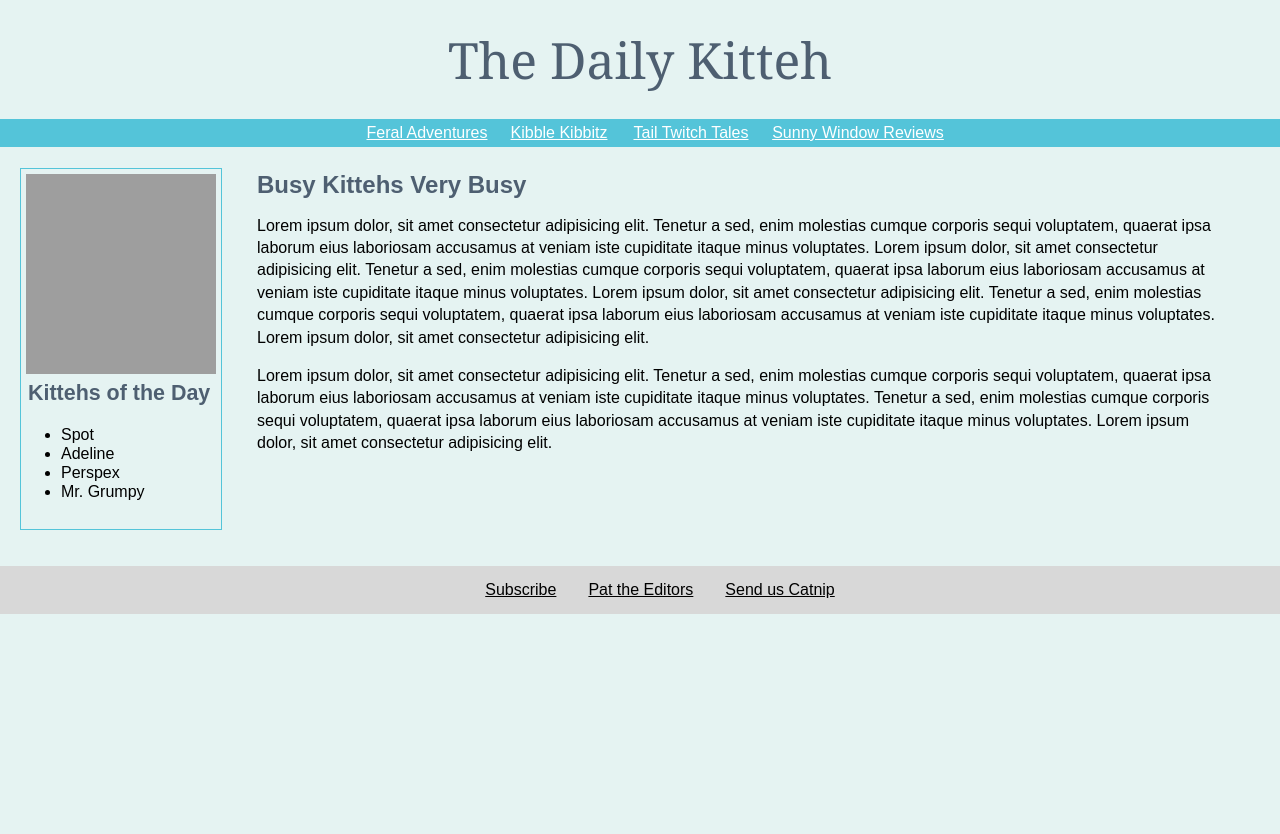
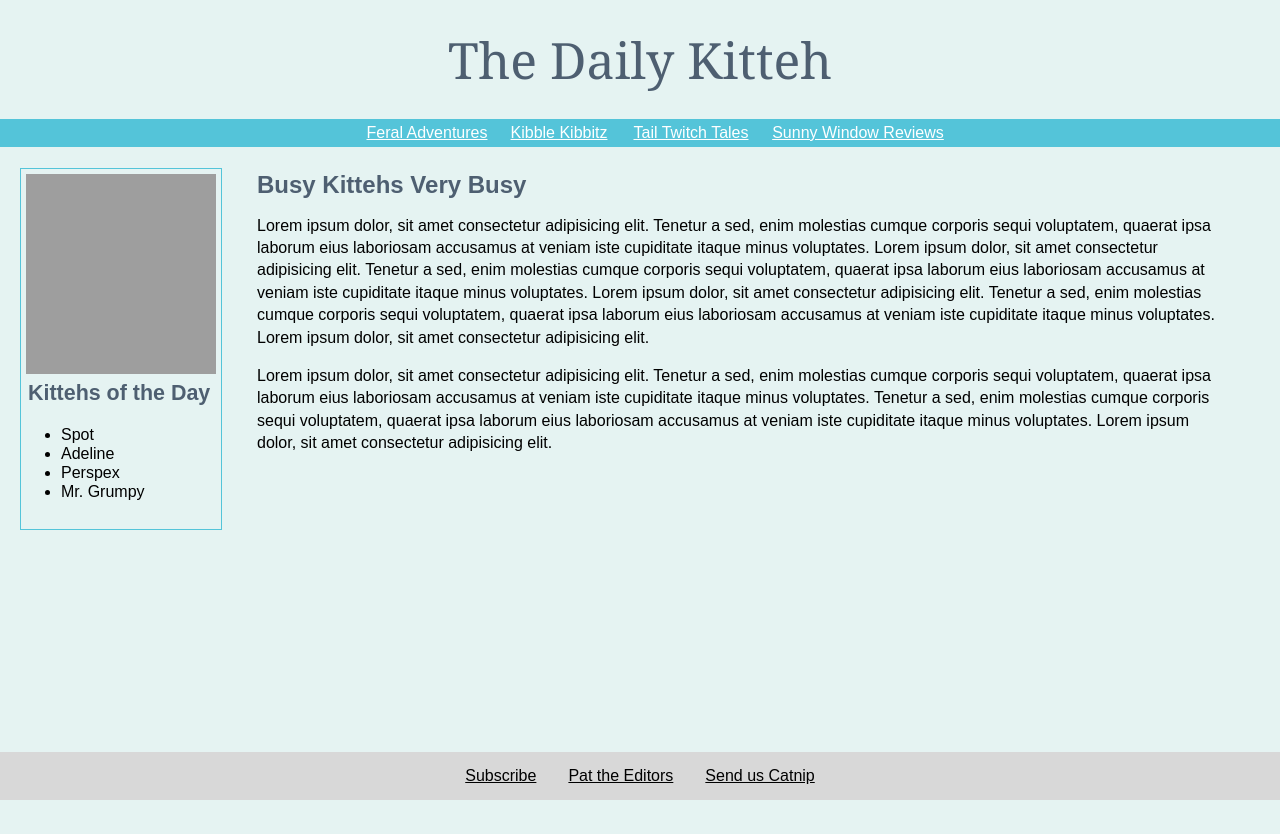
Before and after one commit to mary-toth/the-daily-kitteh, a website: page public/index.html in a window 1280 px wide. Drawn offline with Linux system fonts and the light colour scheme; grey boxes are pictures that could not be loaded.

Commit message:
fixed footer, didnt realize it wasnt fixed before

```diff
--- a/public/screen.css
+++ b/public/screen.css
@@ -61,12 +61,23 @@ ul.header-stuff {
 
 /* FOOTER  */
 
-ul.footer-list {
+footer {
+  position: fixed;
+  bottom: 0;
+  left: 0;
+  right: 0;
+  width: 100;
+}
+
+.footer-list {
   display: flex;
   flex-wrap: wrap;
   background-color: rgb(216, 216, 216);
   justify-content: center;
   list-style-type: none;
+  margin: 0;
+  padding: 0;
+  width: 100;
 }
 
 .subscribe {
@@ -78,6 +89,7 @@ ul.footer-list {
 .send {
   padding: 16px;
 }
+
 a.link-1,
 .link-2,
 .link-3,
```
